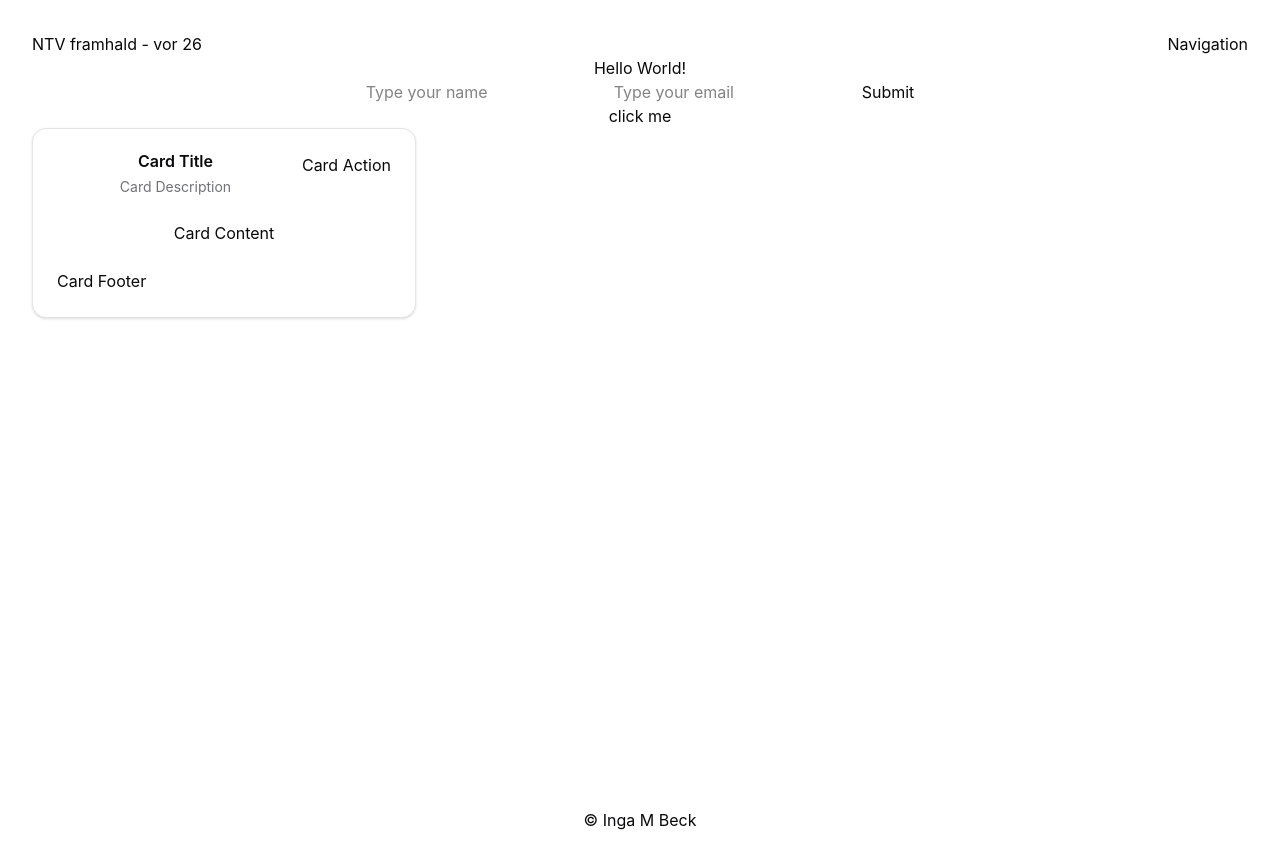
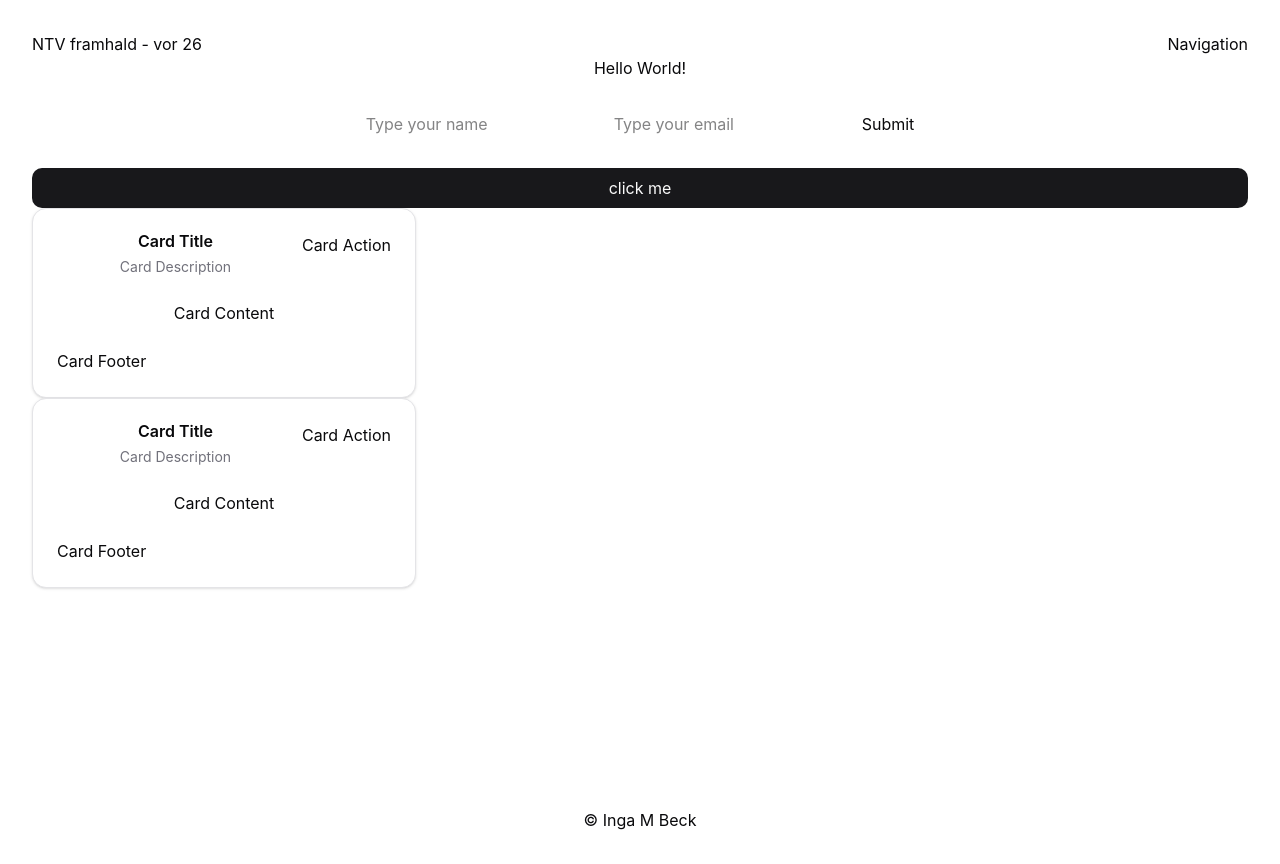
Before and after one commit to ingzenegger/vorTimi1, a React (Vite) app in the folder NTV-vor-vefsida/: page / in a window 1280 px wide. Built offline with nearby package versions, Linux system fonts and the light colour scheme.

Commit message:
detail fixes

```diff
--- a/NTV-vor-vefsida/package.json
+++ b/NTV-vor-vefsida/package.json
@@ -22,7 +22,7 @@
   },
   "devDependencies": {
     "@eslint/js": "^9.39.1",
-    "@types/node": "^24.10.1",
+    "@types/node": "^24.10.14",
     "@types/react": "^19.2.7",
     "@types/react-dom": "^19.2.3",
     "@vitejs/plugin-react": "^5.1.1",
--- a/NTV-vor-vefsida/src/App.css
+++ b/NTV-vor-vefsida/src/App.css
@@ -4,10 +4,15 @@
   padding: 2rem;
   text-align: center;
 }
-.party {
-  margin-top: 20px;
-  padding: 50px;
-  border: 2px solid #333;
-  border-radius: 5px;
-  transition: background-color 0.4s ease;
+.form {
+  margin: 1rem;
+  padding: 1rem;
 }
+.my-btn {
+  background-color: var(--primary);
+  color: var(--primary-foreground);
+  border: none;
+  padding: 0.5rem 1rem;
+  border-radius: var(--radius);
+  cursor: pointer;
+}
--- a/NTV-vor-vefsida/src/App.tsx
+++ b/NTV-vor-vefsida/src/App.tsx
@@ -8,15 +8,7 @@ import Layout from "./components/Layout/layout";
 import Input from "./components/input";
 
 import Btn from "./components/btn.tsx";
-import {
-  Card,
-  CardAction,
-  CardContent,
-  CardDescription,
-  CardFooter,
-  CardHeader,
-  CardTitle,
-} from "./components/ui/card.tsx";
+import MyCard from "./components/Layout/myCard.tsx";
 
 function App() {
   const [myName, setMyName] = useState("");
@@ -43,23 +35,11 @@ function App() {
           <button onClick={() => alert("submitted:" + email)}>Submit</button>
         </div>
 
-        <div>
+        <div className="my-btn">
           <Btn name="click me" />
         </div>
-
-        <Card className="w-full max-w-sm">
-          <CardHeader>
-            <CardTitle>Card Title</CardTitle>
-            <CardDescription>Card Description</CardDescription>
-            <CardAction>Card Action </CardAction>
-          </CardHeader>
-          <CardContent>
-            <p>Card Content</p>
-          </CardContent>
-          <CardFooter>
-            <p>Card Footer</p>
-          </CardFooter>
-        </Card>
+        <MyCard />
+        <MyCard />
       </Layout>
     </>
   );
--- /dev/null
+++ b/NTV-vor-vefsida/src/components/Layout/myCard.tsx
@@ -0,0 +1,27 @@
+import {
+  Card,
+  CardAction,
+  CardContent,
+  CardDescription,
+  CardFooter,
+  CardHeader,
+  CardTitle,
+} from "../ui/card.tsx";
+
+export default function MyCard() {
+  return (
+    <Card className="w-full max-w-sm">
+      <CardHeader>
+        <CardTitle>Card Title</CardTitle>
+        <CardDescription>Card Description</CardDescription>
+        <CardAction>Card Action </CardAction>
+      </CardHeader>
+      <CardContent>
+        <p>Card Content</p>
+      </CardContent>
+      <CardFooter>
+        <p>Card Footer</p>
+      </CardFooter>
+    </Card>
+  );
+}
--- a/NTV-vor-vefsida/src/components/btn.tsx
+++ b/NTV-vor-vefsida/src/components/btn.tsx
@@ -1,3 +1,3 @@
 export default function Btn({ name }: { name: string }) {
-  return <button>{name}</button>;
+  return <button >{name}</button>;
 }
--- a/NTV-vor-vefsida/src/components/partyBox.tsx
+++ b/NTV-vor-vefsida/src/components/partybox/partyBox.tsx
@@ -1,4 +1,5 @@
 //I was bored
+import "./partybox.style.css";
 import { useState } from "react";
 
 export default function PartyBox() {
```
Also changed, not shown: NTV-vor-vefsida/src/components/partybox/partybox.style.css (added, +7 -0 lines), 2 other files (tests, documents, lock files or other folders).
